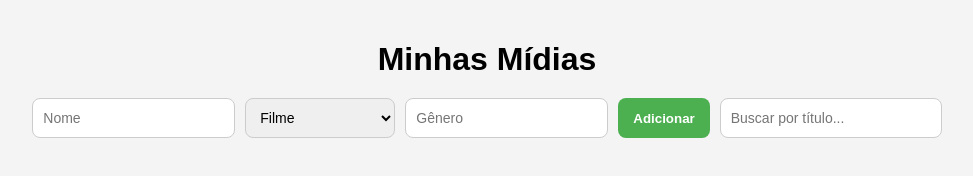
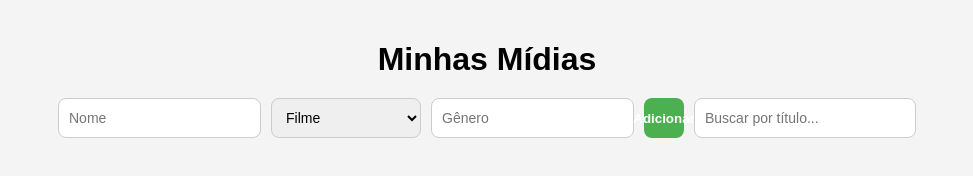
Before and after one commit to AbigailNazario/Frontend-FilmesESeries, a plain HTML site: page index.html in a window 1280 px wide. Shown: the whole page, without its empty margins (153-1126 px from the left). Drawn offline with Linux system fonts and the light colour scheme; no server answers.

Commit message:
ajustando css dos botoes

```diff
--- a/style.css
+++ b/style.css
@@ -86,6 +86,25 @@ li button {
   justify-content: center;
 }
 
+/* BOTÕES */
+button {
+  border: none;
+  cursor: pointer;
+  border-radius: 50%;
+  padding: 8px;
+  width: 40px;
+  height: 40px;
+  display: flex;
+  align-items: center;
+  justify-content: center;
+}
+
+/* ÍCONES DENTRO DOS BOTÕES */
+button img {
+  width: 20px;
+  height: 20px;
+}
+
 /* CORES DOS BOTÕES */
 .btn-edit {
   background-color: #2196F3;
```
